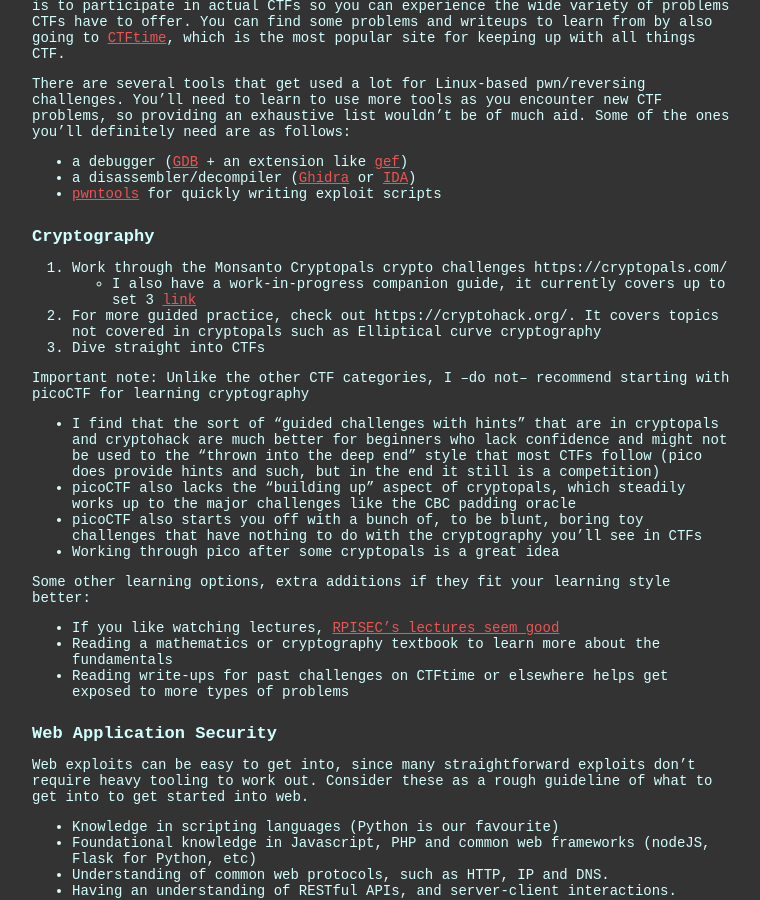
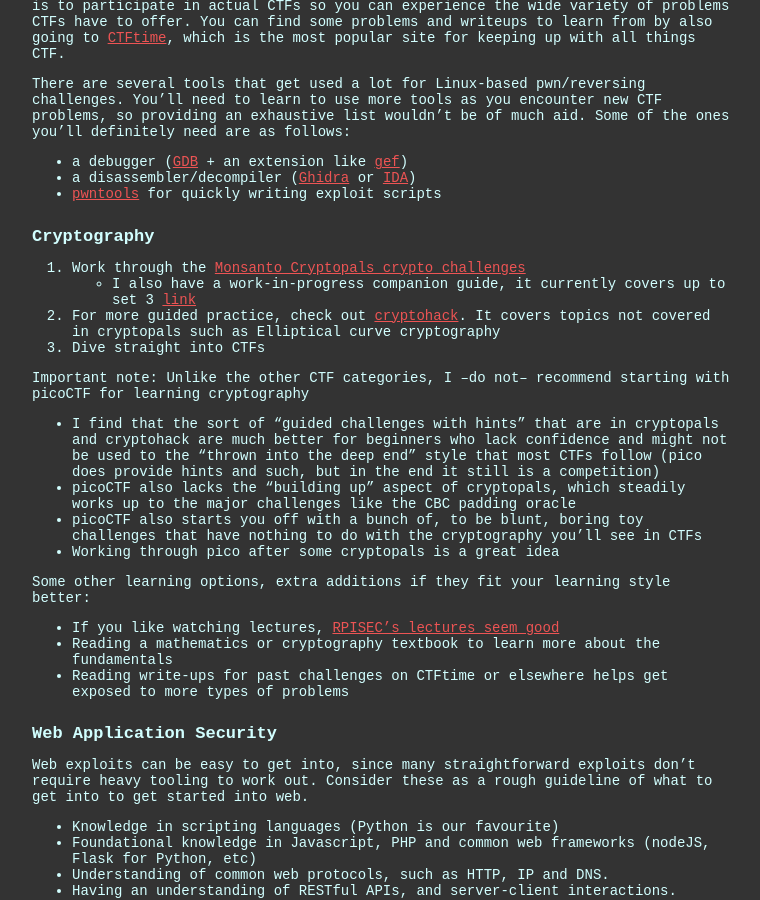
Before and after one commit to ubcctf/ubcctf.github.io, a Jekyll site: the page built from getting_started.md, in a window 1280 px wide and 900 px high, scrolled down 947 px. Shown: the whole window, without its empty margins (258-1018 px from the left). Built offline with Jekyll 4.4.1, drawn with Linux system fonts in a browser that asks for light colours; nearby versions of some CDN libraries; some web fonts are replaced; some of the changed lines change nothing that is shown.

Commit message:
Fix broken links on the getting started page

```diff
--- a/getting_started.md
+++ b/getting_started.md
@@ -15,25 +15,25 @@
 
 ## Prerequisites
 
-Before you get started working on CTF problems, there's a minimum subset of tools you'll need. You'll need access to a UNIX system, such as Linux or MacOS. If you're using Windows and don't want to install a separate partition, you can use a virtual machine or the Windows Subsystem for Linux (WSL). Many of the most common tools you'll need to know how to use can be found in the [picoCTF learning guides](https://picoctf.org/resources). This will give you a base understanding for the largest topics in CTFs and some of the tools you need to have available.
+Before you get started working on CTF problems, there's a minimum subset of tools you'll need. You'll need access to a UNIX system, such as Linux or MacOS. If you're using Windows and don't want to install a separate partition, you can use a virtual machine or the Windows Subsystem for Linux (WSL). Many of the most common tools you'll need to know how to use can be found in the [picoCTF learning guides](https://picoctf.org/resources.html). This will give you a base understanding for the largest topics in CTFs and some of the tools you need to have available.
 
 
 ## Binary Exploitation / Reverse Engineering
 
-Most problems in CTFs involve developing a good understanding for the functionality of a target and then finding ways to break the target in unintended ways to get access to the flag. The best way to learn any category in a CTF is to complete more CTF problems, learning about more technologies and principles in the process. A good starting point for binary exploitation (also known as "pwn") and reverse engineering is to complete the starting problems in [picoGym](https://picoctf.org/index#picogym). Once you've developed some confidence working on these problems, check out [pwn.college](pwn.college) and [ionetgarage](http://io.netgarage.org/) for more intermediate-level content.
+Most problems in CTFs involve developing a good understanding for the functionality of a target and then finding ways to break the target in unintended ways to get access to the flag. The best way to learn any category in a CTF is to complete more CTF problems, learning about more technologies and principles in the process. A good starting point for binary exploitation (also known as "pwn") and reverse engineering is to complete the starting problems in [picoGym](https://picoctf.org/index.html#picogym). Once you've developed some confidence working on these problems, check out [pwn.college](https://pwn.college) and [ionetgarage](http://io.netgarage.org/) for more intermediate-level content.
 
 The above practice resources are mostly focused on Linux-based systems and x86 assembly. There are other resources that focus on other systems such as Windows or Android, but aside from the listed practice resources the next best way to get good is to participate in actual CTFs so you can experience the wide variety of problems CTFs have to offer. You can find some problems and writeups to learn from by also going to [CTFtime](https://ctftime.org/), which is the most popular site for keeping up with all things CTF.
 
 There are several tools that get used a lot for Linux-based pwn/reversing challenges. You'll need to learn to use more tools as you encounter new CTF problems, so providing an exhaustive list wouldn't be of much aid. Some of the ones you'll definitely need are as follows:
-- a debugger ([GDB](https://www.gnu.org/software/gdb/) + an extension like [gef](https://gef.readthedocs.io/en/master/))
+- a debugger ([GDB](https://www.gnu.org/software/gdb/) + an extension like [gef](https://hugsy.github.io/gef/))
 - a disassembler/decompiler ([Ghidra](https://ghidra-sre.org/) or [IDA](https://hex-rays.com/ida-free/))
 - [pwntools](http://docs.pwntools.com/en/stable/) for quickly writing exploit scripts
 
 ## Cryptography
 
-1. Work through the Monsanto Cryptopals crypto challenges https://cryptopals.com/
+1. Work through the [Monsanto Cryptopals crypto challenges](https://cryptopals.com/)
    - I also have a work-in-progress companion guide, it currently covers up to set 3 [link](https://ubcctf.github.io/2021/01/cryptopals-companion/)
-2. For more guided practice, check out https://cryptohack.org/. It covers topics not covered in cryptopals such as Elliptical curve cryptography
+2. For more guided practice, check out [cryptohack](https://cryptohack.org/). It covers topics not covered in cryptopals such as Elliptical curve cryptography
 2. Dive straight into CTFs
 
 Important note: Unlike the other CTF categories, I --do not-- recommend starting with picoCTF for learning cryptography
@@ -62,7 +62,7 @@
 
 To get started into web hacking, consider the following resources:
 
-1. [picoCTF](https://picoctf.org/index#picogym): The web problems available on picoCTF are a great way to get started on learning the basics of web security from the ground-up. However, you may notice two things after doing a number of picoCTF web problems: the pico challenges are pretty stacked towards classic/popular web exploits, and they will give a steady stream of hints to help you along. After going through them, it'll be helpful to try out web exploitation in an environment where hints are not as readily available, to intentionally train your recon skills without requiring a guiding hand.  If you do get stuck, by all means ask for help or google the writeups, but going in totally blind is the most effective way to develop your auditing skills, granting you the acumen for identifying other exploits that you will see in other CTFs.
+1. [picoCTF](https://picoctf.org/index.html#picogym): The web problems available on picoCTF are a great way to get started on learning the basics of web security from the ground-up. However, you may notice two things after doing a number of picoCTF web problems: the pico challenges are pretty stacked towards classic/popular web exploits, and they will give a steady stream of hints to help you along. After going through them, it'll be helpful to try out web exploitation in an environment where hints are not as readily available, to intentionally train your recon skills without requiring a guiding hand.  If you do get stuck, by all means ask for help or google the writeups, but going in totally blind is the most effective way to develop your auditing skills, granting you the acumen for identifying other exploits that you will see in other CTFs.
 
 2. [Project Juice Shop](https://owasp.org/www-project-juice-shop/): A big portion of web application security is auditing and recon - many web-based exploits are similar but different and the scope of web exploits is vast. Being able to correctly identify the key symptoms of a specific vulnerability helps in narrowing down what sorts of exploits you should be crafting, and so researching what kind of bug you're up against is half the battle. OWASP Juice Shop is a recommended resource for sandboxing web exploits, and is a good way to strengthen your recon skills to find and identify vulnerabilities.
 
```
